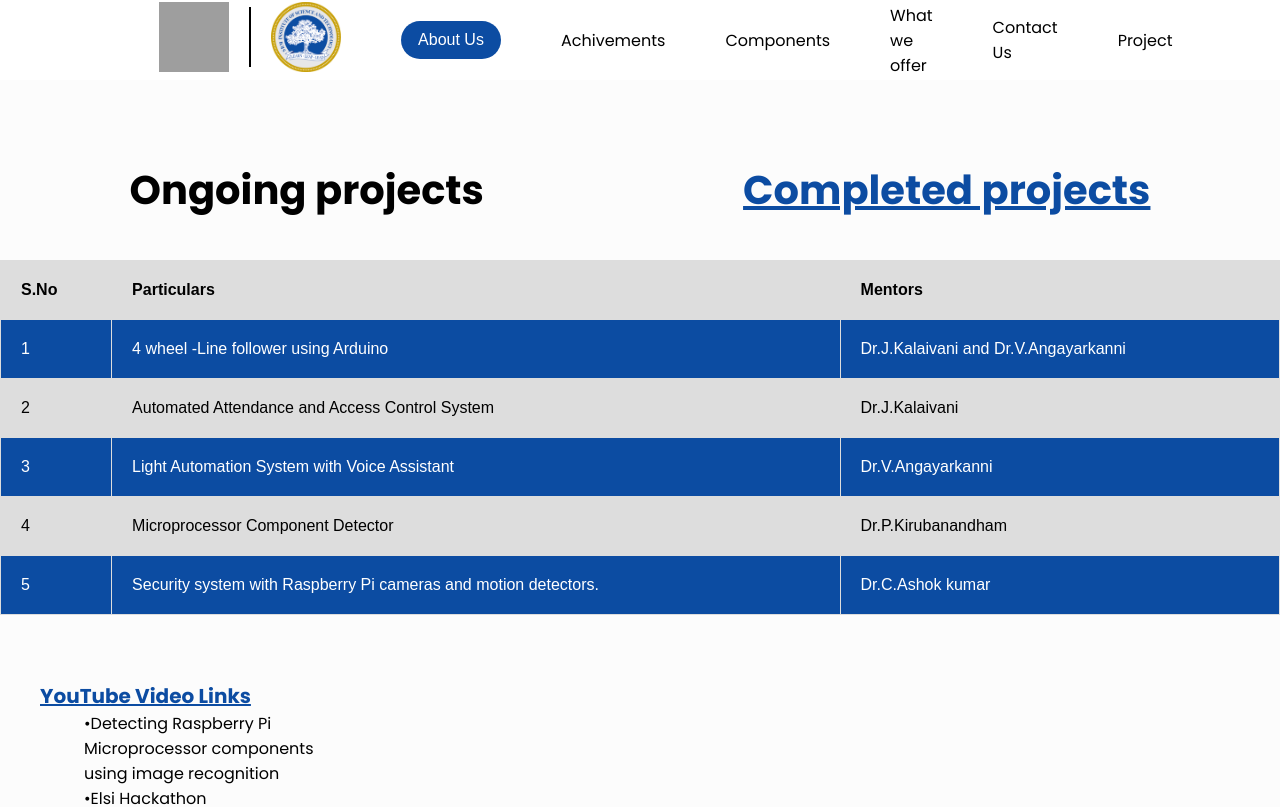
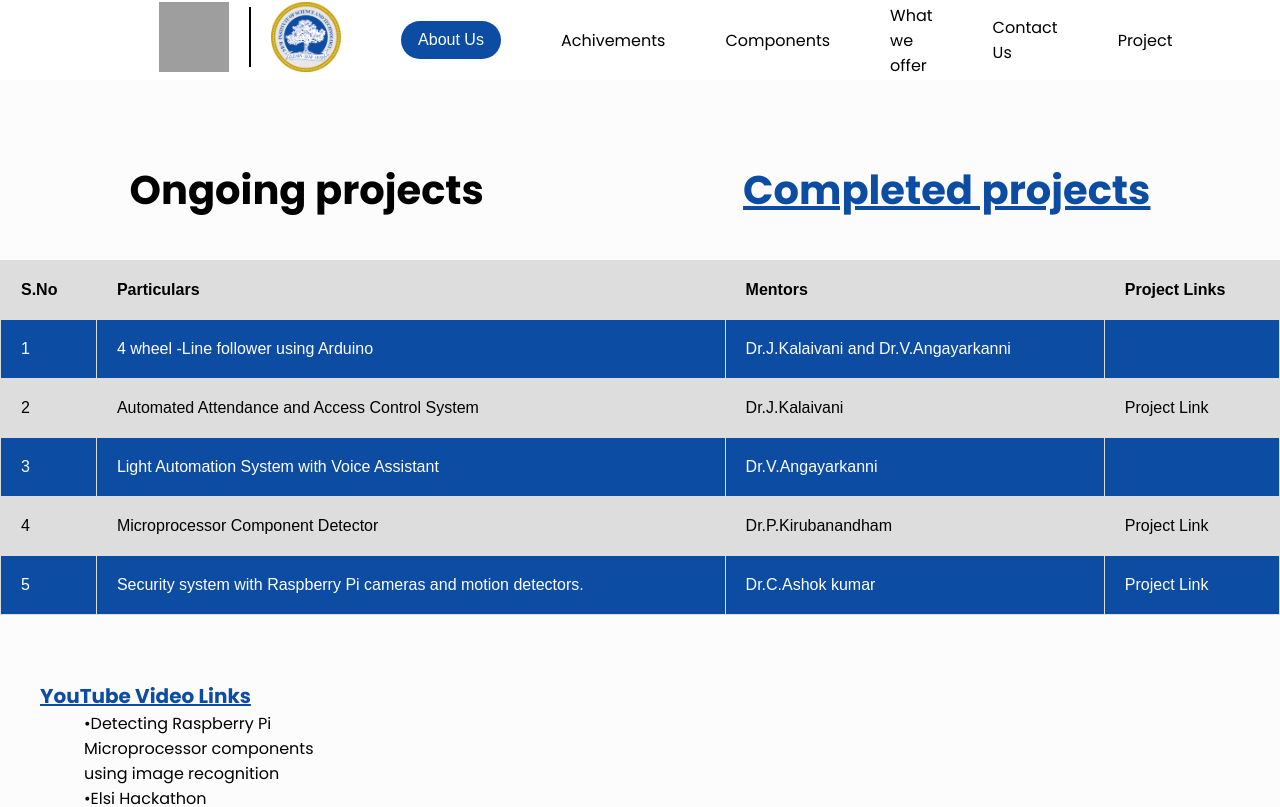
Before and after one commit to DewashishDubey/E-Yantra, a React (Vite) app: page /completed in a window 1280 px wide. Shown: the top 807 px of the page. Built offline with nearby package versions, Linux system fonts and the light colour scheme; grey boxes are pictures that could not be loaded.

Commit message:
Project Table updated

```diff
--- a/src/components/Completed.css
+++ b/src/components/Completed.css
@@ -50,6 +50,21 @@ table {
     color: #0C4CA2;
     text-decoration: underline;
   }
+    .tablelink1 {
+      color: black;
+    }
+
+    .tablelink1:hover {
+      color: black;
+      text-decoration: none;
+    }
+  .tablelink{
+    color: white;
+  }
+  .tablelink:hover{
+    color: white;
+    text-decoration: none;
+  }
   @media only screen and (max-width: 600px) {
     .center {
         margin-left: 25vw;
--- a/src/components/Completed.jsx
+++ b/src/components/Completed.jsx
@@ -17,33 +17,40 @@ function Completed() {
                     <th>S.No</th>
                   <th>Particulars</th>
                   <th>Mentors</th>
+                  <th>Project Links</th>
                 </tr>
                 <tr>
                     <td>1</td>
                     <td>4 wheel -Line follower using Arduino</td>
                   <td>Dr.J.Kalaivani and Dr.V.Angayarkanni</td>
+                  <td></td>
                 </tr>
                 <tr>
                     <td>2</td>
                     <td>Automated Attendance and Access Control System</td>
                   <td>Dr.J.Kalaivani</td>
+                  <td><a className='tablelink1' href="https://youtu.be/GV-Y_JkH1Ds?si=C4TwF2LgrC351FoR">Project Link</a></td>
                 </tr>
                 <tr>
                     <td>3</td>
                     <td>Light Automation System with Voice Assistant</td>
                     <td>Dr.V.Angayarkanni
                   </td>
+                  <td></td>
                 </tr>
                 <tr>
                     <td>4</td>
                     <td>Microprocessor Component Detector</td>
                   <td>Dr.P.Kirubanandham</td>
+                  <td><a className='tablelink1' href="https://youtu.be/TIYP11y1q7k">Project Link</a></td>
                 </tr>
                 <tr>
                     <td>5</td>
                     <td>Security system with Raspberry Pi cameras and motion detectors.</td>
                   <td>Dr.C.Ashok kumar</td>
+                  <td><a className='tablelink' href="https://youtu.be/zacMMSCJZQA?feature=shared">Project Link</a></td>
               </tr>
+
 
             </table>
             <p>
```
Lines whose indentation alone changed are shown as unchanged.
